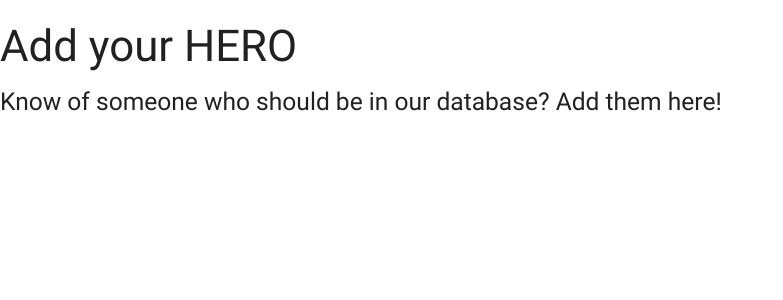
After one commit to Code-Institute-Submissions/blackness-a-project, a Flask app: page /add_hero in a window 1280 px wide. The commit adds this page. Shown: the top 300 px of the page, without its empty margins (0-783 px from the left). Run offline with Flask 2, Linux system fonts and the light colour scheme; some libraries are stand-ins or nearby versions.

Commit message:
connecting add_hero with app.py

```diff
--- a/app.py
+++ b/app.py
@@ -18,6 +18,11 @@ def get_heros():
     return render_template("hero.html", hero=mongo.db.local_heros.find())
 
 
+@app.route('/add_hero')
+def add_hero():
+    return render_template('add_hero.html')
+
+
 
 
 
--- /dev/null
+++ b/templates/add_hero.html
@@ -0,0 +1,8 @@
+{% extends 'base.html' %}
+
+{% block content %}
+<h3>Add your HERO</h3>
+<h5>Know of someone who should be in our database? Add them here!</h5>
+
+
+{% endblock %}
--- a/templates/base.html
+++ b/templates/base.html
@@ -0,0 +1,21 @@
+<!DOCTYPE html>
+<html lang="en">
+<head>
+    <meta charset="UTF-8">
+    <meta name="viewport" content="width=device-width, initial-scale=1.0">
+    <meta http-equiv="X-UA-Compatible" content="ie=edge">
+    <link rel="stylesheet"  href="https://cdnjs.cloudflare.com/ajax/libs/materialize/0.100.2/css/materialize.min.css">
+    <title>Document</title>
+</head>
+<body>
+
+    {%  block content %}
+
+
+    {% endblock %}
+
+
+    <script src="https://cdnjs.cloudflare.com/ajax/libs/jquery/3.2.1/jquery.min.js"></script>
+    <script src="https://cdnjs.cloudflare.com/ajax/libs/materialize/0.100.2/js/materialize.min.js"></script>
+</body>
+</html>
```
Also changed, not shown: templates/hero.html (+4 -13 lines).
